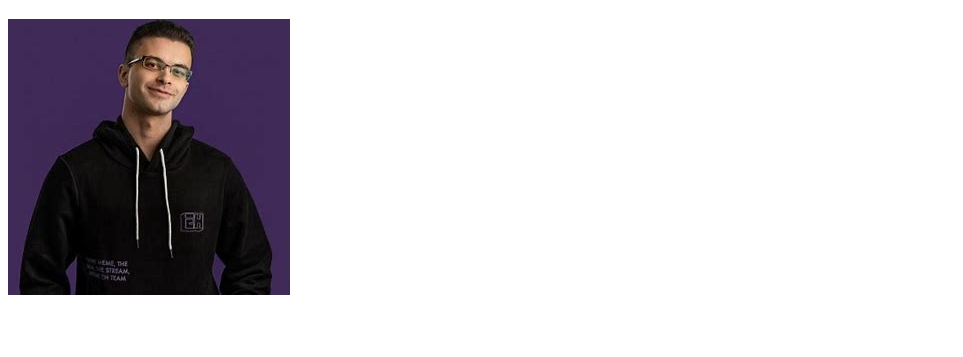
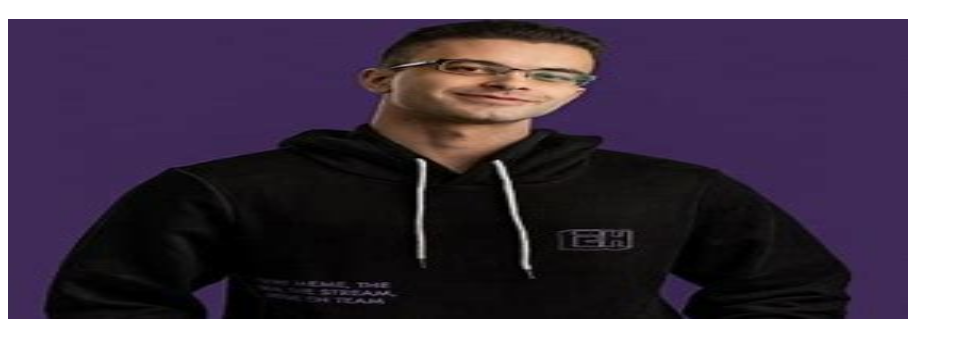
Before and after one commit to KASKOP2007/My-First-HTML, a plain HTML site: page index.html in a window 1280 px wide. Shown: the part 159-516 px from the top of the page, without its empty margins (0-963 px from the left). Drawn offline with Linux system fonts and the light colour scheme.

Commit message:
Update index.html

```diff
--- a/index.html
+++ b/index.html
@@ -12,7 +12,10 @@
             Never give up!
             <h1 style="color:rgb(79, 2, 115);">nick eh 30</h1>
         </p>
-        <img src="img/nick eh 30.jpg" alt="nick eh 30" />
+        <img src="img/nick eh 30.jpg" alt="nick eh 30"
+        height="300"
+        width="900"
+
 </body>
 
 </html>
```
